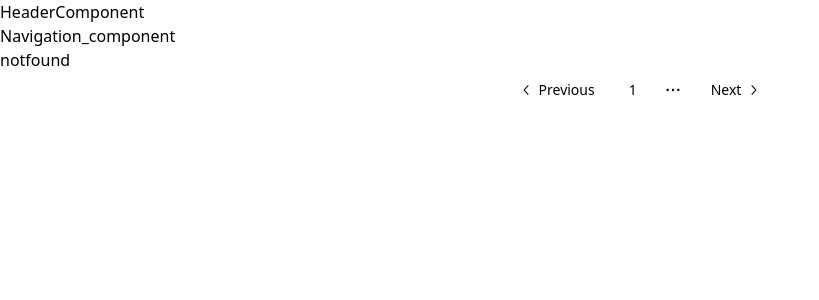
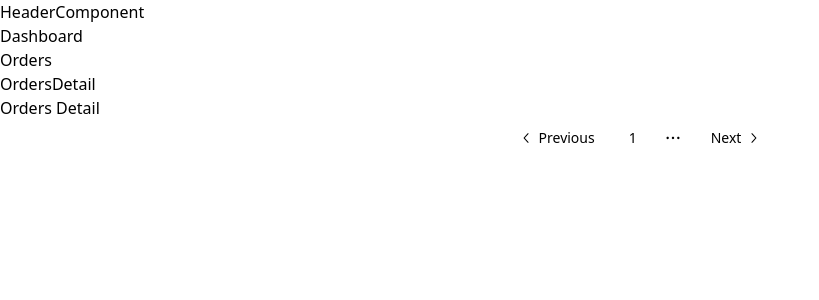
Before and after one commit to Moniroth-03/pos-frontend-IP-Project, a React (Vite) app: page /ordersDetail in a window 1280 px wide. Shown: the top 300 px of the page, without its empty margins (0-819 px from the left). Built offline with nearby package versions, Linux system fonts and the light colour scheme; sample sign-in values are in the browser's storage.

Commit message:
navigation

```diff
--- a/src/app/App.tsx
+++ b/src/app/App.tsx
@@ -1,24 +1,26 @@
-import { Route, Routes } from 'react-router-dom'
-import LayoutComponent from './layout/layout.component'
-import './App.css'
-import Authentication from './auth/auth.component';
-import LoginComponent from './pages/login/login.component';
+import { Route, Routes } from "react-router-dom";
+import LayoutComponent from "./layout/layout.component";
+import "./App.css";
+import Authentication from "./auth/auth.component";
+import LoginComponent from "./pages/login/login.component";
 
 function App() {
-
   return (
     <Routes>
-      <Route path='/' element={<Authentication/>}>
-        <Route path='/' element={<LayoutComponent/>}>
-          <Route path="/" element={<div>hi</div>} />
+      <Route path="/" element={<Authentication />}>
+        <Route path="/" element={<LayoutComponent />}>
+          <Route path="/dashboard" element={<div>Dashboard</div>} />
+
+          <Route path="/orders" element={<div>Orders</div>} />
+          <Route path="/OrdersDetail" element={<div>Orders Detail</div>} />
 
           <Route path="*" element={<div>notfound</div>} />
         </Route>
       </Route>
 
-      <Route path='/login' element={<LoginComponent/>} />
+      <Route path="/login" element={<LoginComponent />} />
     </Routes>
-  )
+  );
 }
 
 export default App;
--- a/src/app/layout/navigations/navigation.component.tsx
+++ b/src/app/layout/navigations/navigation.component.tsx
@@ -1,8 +1,21 @@
+import { Link } from "react-router-dom";
+
+let arr = [
+  { name: "Dashboard", path: "/dashboard" },
+  { name: "Orders", path: "/orders" },
+  { name: "OrdersDetail", path: "/ordersDetail" },
+];
 
 const NavigationComponent = () => {
   return (
-    <div>Navigation_component</div>
-  )
-}
+    <div>
+      {arr.map((obj) => (
+        <div>
+          <Link to={obj.path}>{obj.name}</Link>
+        </div>
+      ))}
+    </div>
+  );
+};
 
 export default NavigationComponent;
--- a/src/main.tsx
+++ b/src/main.tsx
@@ -2,7 +2,7 @@ import React from 'react'
 import ReactDOM from 'react-dom/client'
 import App from './app/App.tsx'
 import './index.css'
-import { BrowserRouter, Routes, Route } from 'react-router-dom'
+import { BrowserRouter } from 'react-router-dom'
 import { store } from './app/store.ts'
 import { Provider } from 'react-redux'
 
```
